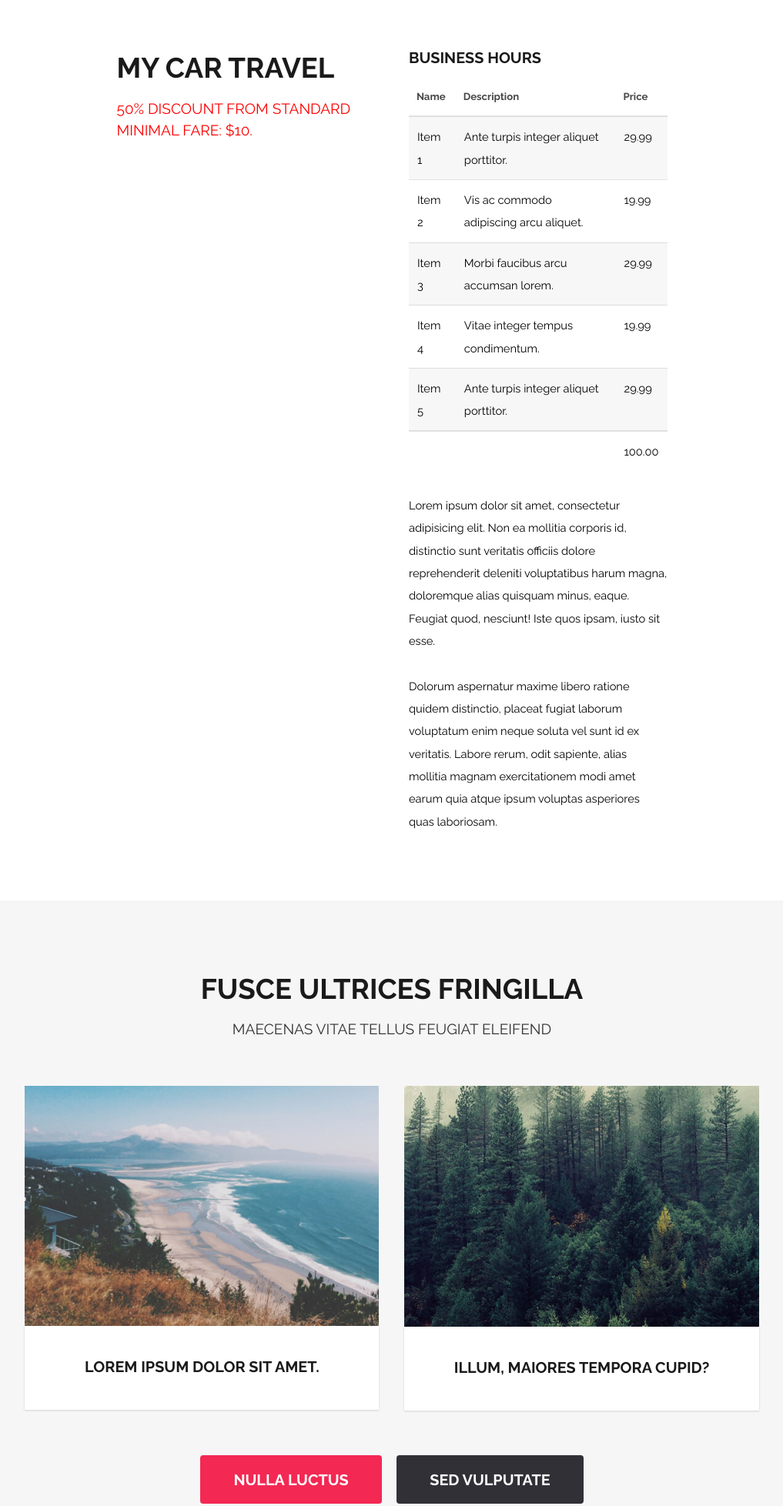
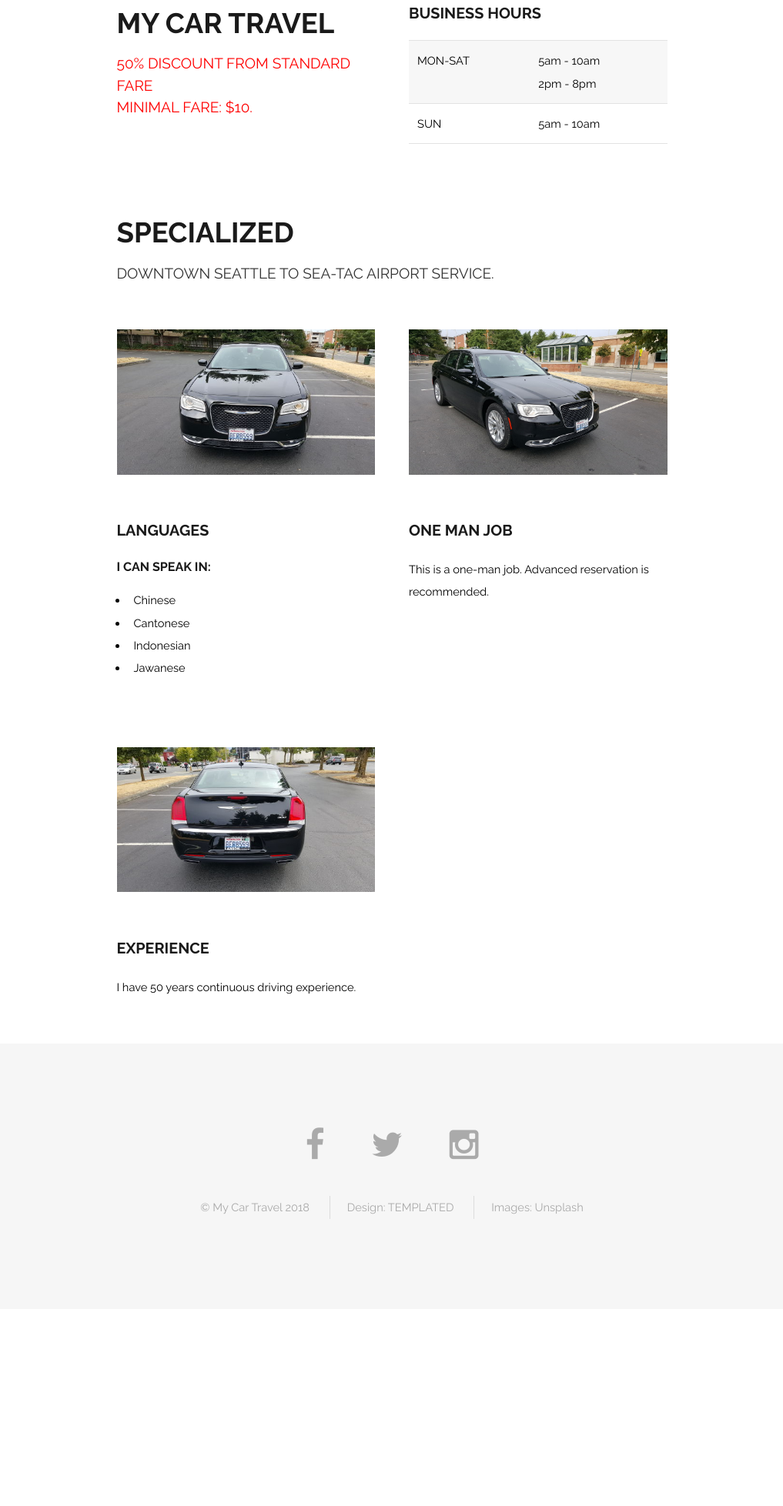
Before and after one commit to jimmy2046/html-dev, a plain HTML site: page index.html in a window 1280 px wide. Shown: the part 538-2495 px from the top of the page at 77% size, without its empty margins (131-1148 px from the left). After the commit the page ends 2239 px from the top, so only its background shows below. Drawn offline with Linux system fonts and the light colour scheme.

Commit message:
completed 2nd draft

```diff
--- a/assets/css/main.css
+++ b/assets/css/main.css
@@ -2729,7 +2729,8 @@
 	}
 
 	.wrapper {
-		padding: 6em 0 4em 0;
+//		padding: 6em 0 4em 0;
+        padding: 2em 0 2em 0;
 	}
 
 		.wrapper > .inner {
--- a/index.html
+++ b/index.html
@@ -40,7 +40,7 @@
 							<div class="6u 12u$(medium)">
 								<header class="major">
 									<h2>My Car Travel</h2>
-									<p class="discount">50% Discount from standard<br>
+									<p class="discount">50% Discount from standard fare<br/>
                                         Minimal fare: $10.
                                     </p>
 								</header>
@@ -52,151 +52,62 @@
 							<h3>Business Hours</h3>
 							<div class="table-wrapper">
 								<table>
-									<thead>
-										<tr>
-											<th>Name</th>
-											<th>Description</th>
-											<th>Price</th>
-										</tr>
-									</thead>
 									<tbody>
 										<tr>
-											<td>Item 1</td>
-											<td>Ante turpis integer aliquet porttitor.</td>
-											<td>29.99</td>
+											<td>MON-SAT</td>
+											<td>5am - 10am<br/>
+                                                2pm - 8pm</td>
 										</tr>
 										<tr>
-											<td>Item 2</td>
-											<td>Vis ac commodo adipiscing arcu aliquet.</td>
-											<td>19.99</td>
-										</tr>
-										<tr>
-											<td>Item 3</td>
-											<td> Morbi faucibus arcu accumsan lorem.</td>
-											<td>29.99</td>
-										</tr>
-										<tr>
-											<td>Item 4</td>
-											<td>Vitae integer tempus condimentum.</td>
-											<td>19.99</td>
-										</tr>
-										<tr>
-											<td>Item 5</td>
-											<td>Ante turpis integer aliquet porttitor.</td>
-											<td>29.99</td>
+											<td>SUN</td>
+											<td>5am - 10am</td>
+
 										</tr>
 									</tbody>
-									<tfoot>
-										<tr>
-											<td colspan="2"></td>
-											<td>100.00</td>
-										</tr>
-									</tfoot>
 								</table>
 							</div>
 						</section>
-
-
-
-								<p>Lorem ipsum dolor sit amet, consectetur adipisicing elit. Non ea mollitia corporis id, distinctio sunt veritatis officiis dolore reprehenderit deleniti voluptatibus harum magna, doloremque alias quisquam minus, eaque. Feugiat quod, nesciunt! Iste quos ipsam, iusto sit esse.</p>
-								<p>Dolorum aspernatur maxime libero ratione quidem distinctio, placeat fugiat laborum voluptatum enim neque soluta vel sunt id ex veritatis. Labore rerum, odit sapiente, alias mollitia magnam exercitationem modi amet earum quia atque ipsum voluptas asperiores quas laboriosam.</p>
 							</div>
 						</div>
 					</div>
 				</section>
 
-			<!-- Two -->
-				<section id="two" class="wrapper style2 special">
-					<div class="container">
+        <section class="wrapper style1">
+          <div class="container 75%">
 						<header class="major">
-							<h2>Fusce ultrices fringilla</h2>
-							<p>Maecenas vitae tellus feugiat eleifend</p>
+							<h2>Specialized</h2>
+							<p>Downtown Seattle to Sea-tac Airport service.</p>
 						</header>
-						<div class="row 150%">
-							<div class="6u 12u$(xsmall)">
-								<div class="image fit captioned">
-									<img src="images/pic02.jpg" alt="" />
-									<h3>Lorem ipsum dolor sit amet.</h3>
-								</div>
-							</div>
-							<div class="6u$ 12u$(xsmall)">
-								<div class="image fit captioned">
-									<img src="images/pic03.jpg" alt="" />
-									<h3>Illum, maiores tempora cupid?</h3>
-								</div>
-							</div>
-						</div>
-						<ul class="actions">
-							<li><a href="#" class="button special big">Nulla luctus</a></li>
-							<li><a href="#" class="button big">Sed vulputate</a></li>
-						</ul>
-					</div>
-				</section>
+              <div class="row 200%">
+                  <div class="6u 12u$(xsmall)">
+                      <div class="image fit captioned"><img src="images/20170909_112309_538.jpg" alt="" /></div>
+                      <h3>Languages</h3>
+									<h4>I can speak in:</h4>
+									<ul>
+                                        <li>Chinese</li>
+                                        <li>Cantonese</li>
+                                        <li>Indonesian</li>
+                                        <li>Jawanese</li>
+									</ul>
+                    </div>
+                  <div class="6u 12u$(xsmall)">
+                      <div class="image fit captioned"><img src="images/20170909_112346_1080.jpg" alt="" /></div>
+                    <h3>One Man Job</h3>
+                      <p>This is a one-man job. Advanced reservation is recommended.</p>
+                  </div>
+              </div>
 
-			<!-- Three -->
-				<section id="three" class="wrapper style1">
-					<div class="container">
-						<header class="major special">
-							<h2>Mauris vulputate dolor</h2>
-							<p>Feugiat sed lorem ipsum magna</p>
-						</header>
-						<div class="feature-grid">
-							<div class="feature">
-								<div class="image rounded"><img src="images/pic04.jpg" alt="" /></div>
-								<div class="content">
-									<header>
-										<h4>Lorem ipsum</h4>
-										<p>Lorem ipsum dolor sit</p>
-									</header>
-									<p>Lorem ipsum dolor sit amet, consectetur adipisicing elit. Labore esse tenetur accusantium porro omnis, unde mollitia totam sit nesciunt consectetur.</p>
-								</div>
-							</div>
-							<div class="feature">
-								<div class="image rounded"><img src="images/pic05.jpg" alt="" /></div>
-								<div class="content">
-									<header>
-										<h4>Recusandae nemo</h4>
-										<p>Ratione maiores a, commodi</p>
-									</header>
-									<p>Animi mollitia optio culpa expedita. Dolorem alias minima culpa repellat. Dolores, fuga maiores ut obcaecati blanditiis, at aperiam doloremque.</p>
-								</div>
-							</div>
-							<div class="feature">
-								<div class="image rounded"><img src="images/pic06.jpg" alt="" /></div>
-								<div class="content">
-									<header>
-										<h4>Laudantium fugit</h4>
-										<p>Possimus ex reprehenderit eaque</p>
-									</header>
-									<p>Maiores iusto inventore fugit architecto est iste expedita commodi sed, quasi feugiat nam neque mollitia vitae omnis, ea natus facere.</p>
-								</div>
-							</div>
-							<div class="feature">
-								<div class="image rounded"><img src="images/pic07.jpg" alt="" /></div>
-								<div class="content">
-									<header>
-										<h4>Porro aliquam</h4>
-										<p>Quaerat, excepturi eveniet laboriosam</p>
-									</header>
-									<p>Vitae earum unde, autem labore voluptas ex, iste dolorum inventore natus consequatur iure similique obcaecati aut corporis hic in! Porro sed.</p>
-								</div>
-							</div>
-						</div>
-					</div>
-				</section>
+              <br/><br/>
 
-			<!-- Four -->
-				<section id="four" class="wrapper style3 special">
-					<div class="container">
-						<header class="major">
-							<h2>Aenean elementum ligula</h2>
-							<p>Feugiat sed lorem ipsum magna</p>
-						</header>
-						<ul class="actions">
-							<li><a href="#" class="button special big">Get in touch</a></li>
-						</ul>
-					</div>
-				</section>
+              <div class="row 200%">
+                  <div class="6u 12u$(xsmall)">
+                      <div class="image fit captioned"><img src="images/20170909_112250_538.jpg" alt="" /></div>
+                      <h3>Experience</h3>
+                      <p>I have 50 years continuous driving experience.</p>
+                  </div>
+              </div>
+          </div>
+        </section>
 
 		<!-- Footer -->
 			<footer id="footer">
```
Also changed, not shown: elements.html (+1 -1 lines), images/20170909_112250_538.jpg (added), images/20170909_112309_538.jpg (added).
